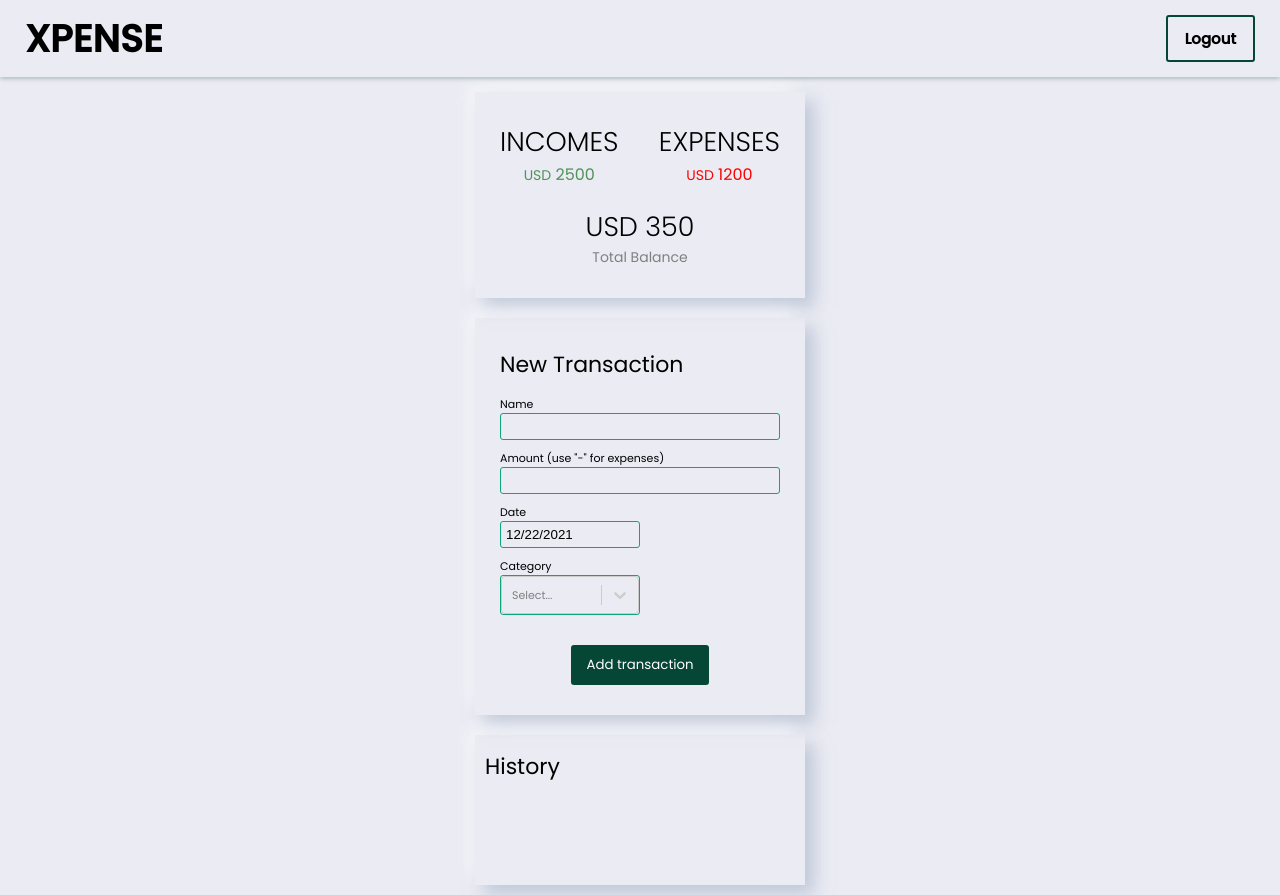
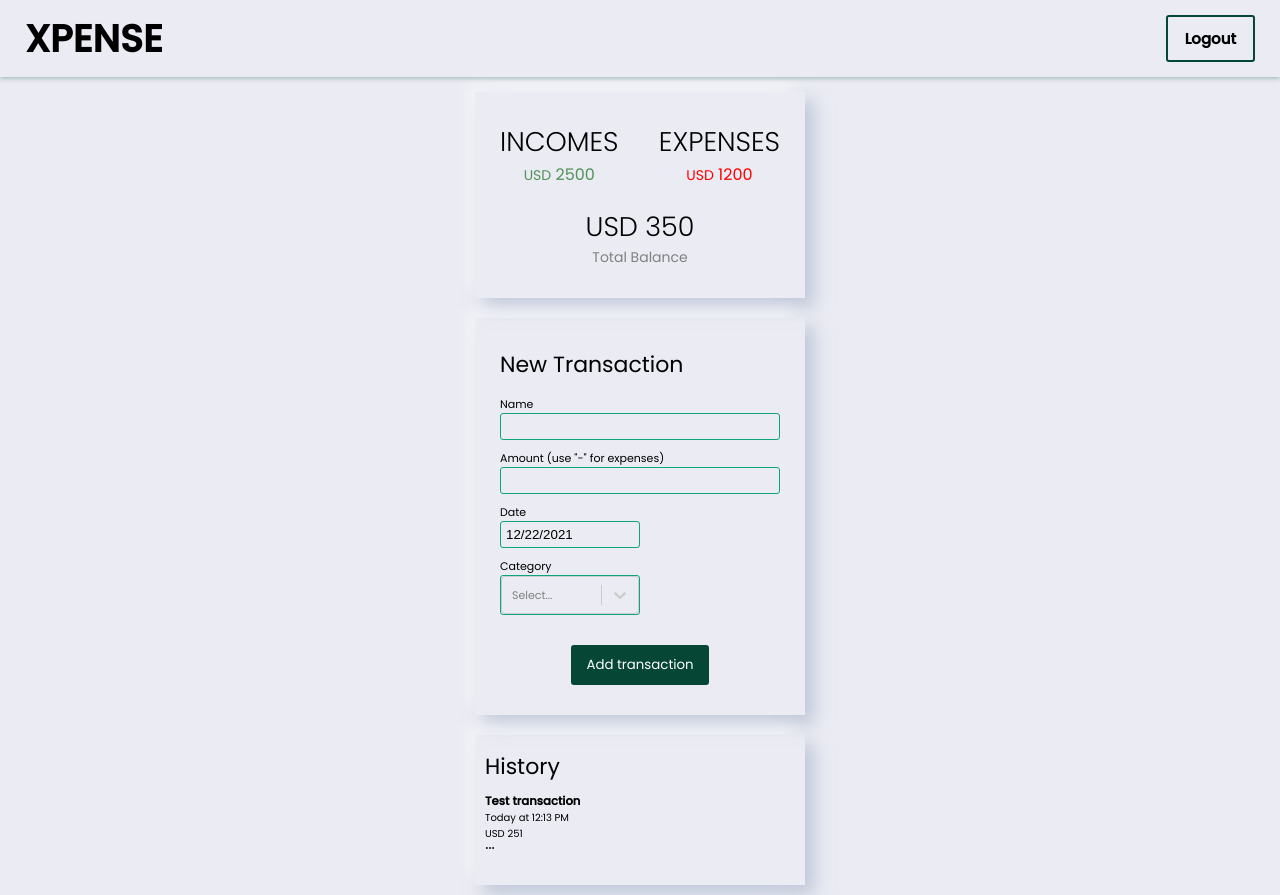
Before and after one commit to Gabito-git/Xpense, a React (Create React App) app in the folder frontend/: page / in a window 1280 px wide. Built offline with nearby package versions, Linux system fonts and the light colour scheme.

Commit message:
feat(front) add transaction component to history component

```diff
--- a/frontend/src/components/homescreen/History.js
+++ b/frontend/src/components/homescreen/History.js
@@ -1,8 +1,10 @@
+import Transaction from "./Transaction"
+
 const History = () => {
     return (
         <div className="history">
             <h2 className="history__title">History</h2>
-
+            <Transaction />
         </div>
     )
 }
--- /dev/null
+++ b/frontend/src/components/homescreen/Transaction.js
@@ -0,0 +1,18 @@
+import { BsThreeDots } from "react-icons/bs";
+
+const Transaction = () => {
+    return (
+        <div className="transaction">
+            <div className="transaction__left">
+                <h3 className="transaction__concept">Test transaction</h3>
+                <p className="transaction__date">Today at 12:13 PM</p>
+            </div>
+            <div className="transaction__right">
+                <p className="transaction__value">USD <span>251</span></p>
+                <BsThreeDots />
+            </div>
+        </div>
+    )
+}
+
+export default Transaction
```
